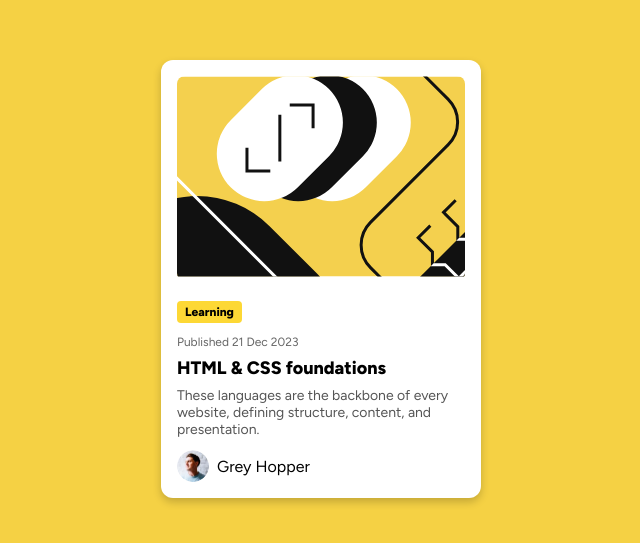
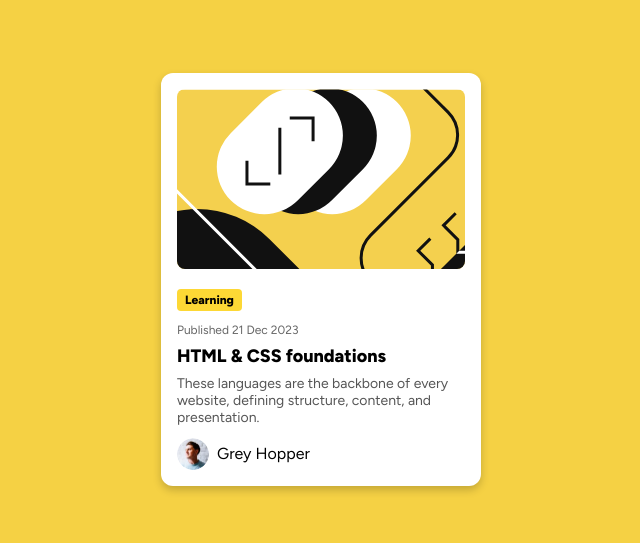
Before and after one commit to DevDiva56/blog-card, a plain HTML site: page index.html in a window 1280 px wide. Shown: the part 109-652 px from the top of the page, without its empty margins (319-959 px from the left). Drawn offline with Linux system fonts and the light colour scheme.

Commit message:
Updated Style

```diff
--- a/index.html
+++ b/index.html
@@ -10,12 +10,12 @@
     <title>Blog Preview Card </title>
     <meta name="description" content="">
     <meta name="viewport" content="width=device-width, initial-scale=1">
-    <link rel="stylesheet" href="/styles.css">
+    <link rel="stylesheet" href="styles.css">
   </head>
   <body>
     <main>
     <div class="blog-preview">
-     <div class="image-container"><img src="assets/images/illustration-article.svg" alt="illustration" class="card-image"/>
+     <div class="image-container"><div class="card-image"><img src="assets/images/illustration-article.svg" alt="illustration"/></div>
     </div>
       <div class="card-content">
         <span class="tag">Learning</span>
--- a/styles.css
+++ b/styles.css
@@ -44,9 +44,9 @@ body {
     overflow: hidden; /* Keeps rounded corners if desired */
 }
 
-.card img {
+.card-image {
     width: 100%; /* Make sure image stretches only to the padded width */
-    height: 120px;
+    height: 180px;
     object-fit: cover;
     display: block;
     border-radius: 8px;
@@ -75,7 +75,7 @@ body {
 
 /* Title */
 .card-title {
-    color: #black;
+    color: black;
     margin: 8px 0;
     font-size: 18px;
 }
```
